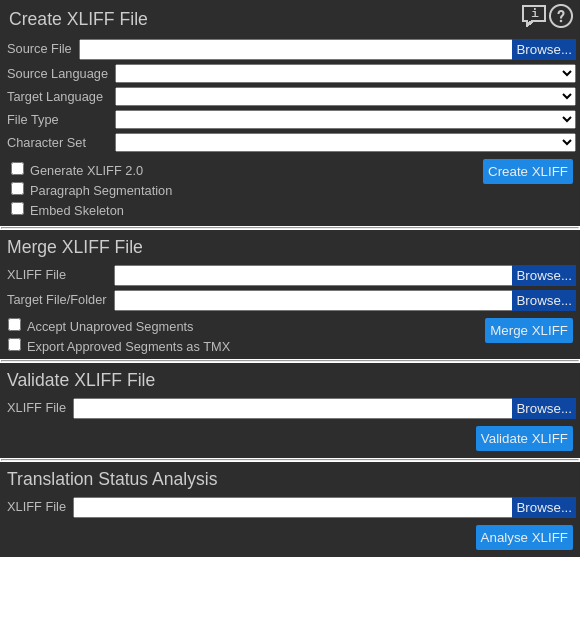
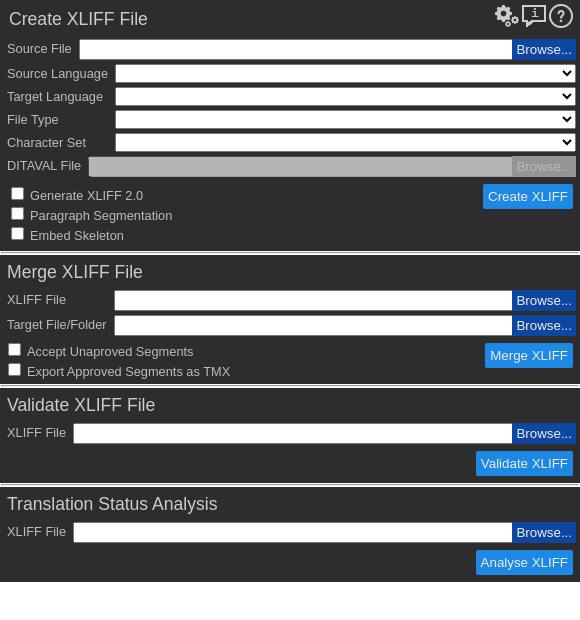
Before and after one commit to rmraya/XLIFFManager, an Electron app: page main.html in a window 580 px wide. Drawn offline with Linux system fonts and the light colour scheme; no server answers.

Commit message:
Updated UI

```diff
--- a/main.html
+++ b/main.html
@@ -14,6 +14,7 @@
                     <td class="panel">
                         <a id="help" href="#"><img class="right" src="img/help.png" title="Help..."></a>
                         <a id="about" href="#"><img class="right" src="img/info.png" title="About..."></a>
+                        <a id="settings" href="#"><img class="right" src="img/gears.png" title="Settings..."></a>
                     </td>
                 </tr>
             </table>
@@ -40,6 +41,13 @@
                     <tr>
                     <td class="panel"><label>Character Set</label></td>
                     <td class="panel fill"><select id="charsetSelect" class="fill"></select></td>
+                </tr>
+            </table>
+            <table class="panel">
+                <tr>
+                    <td class="panel"><label>DITAVAL File</label></td>
+                    <td class="panel fill"><input id="ditavalFile" type="text" class="fill" disabled></td>
+                    <td class="panel"><button id="browseDitaVal" class="disabled" disabled>Browse...</button></td>
                 </tr>
             </table>
             <table class="panel">
```
Also changed, not shown: img/gears.png (added).
